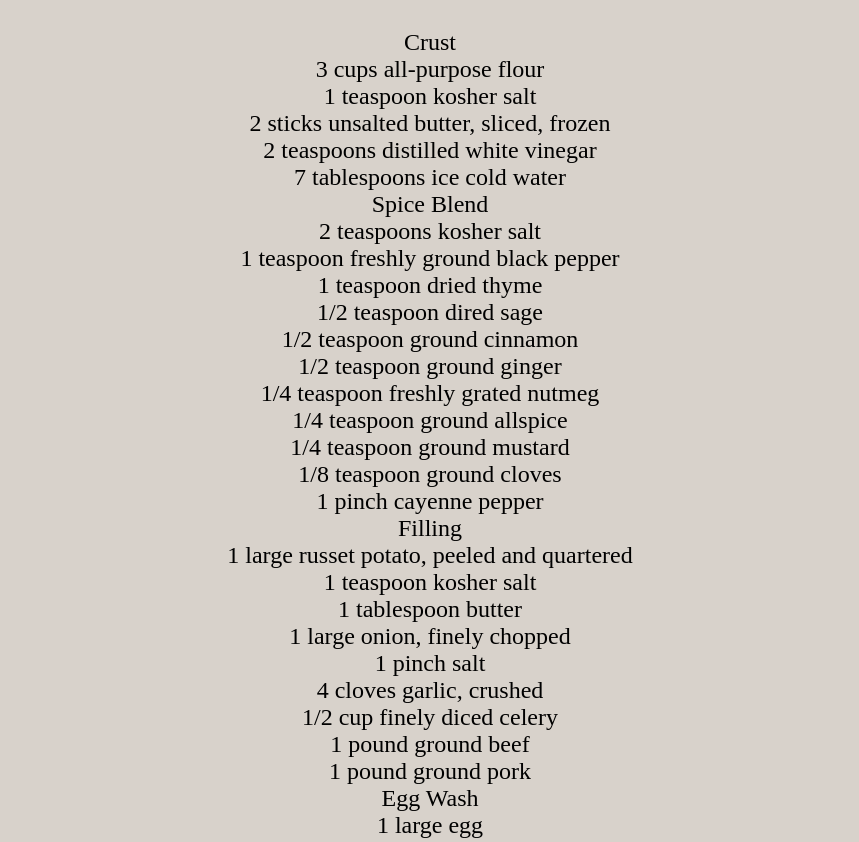
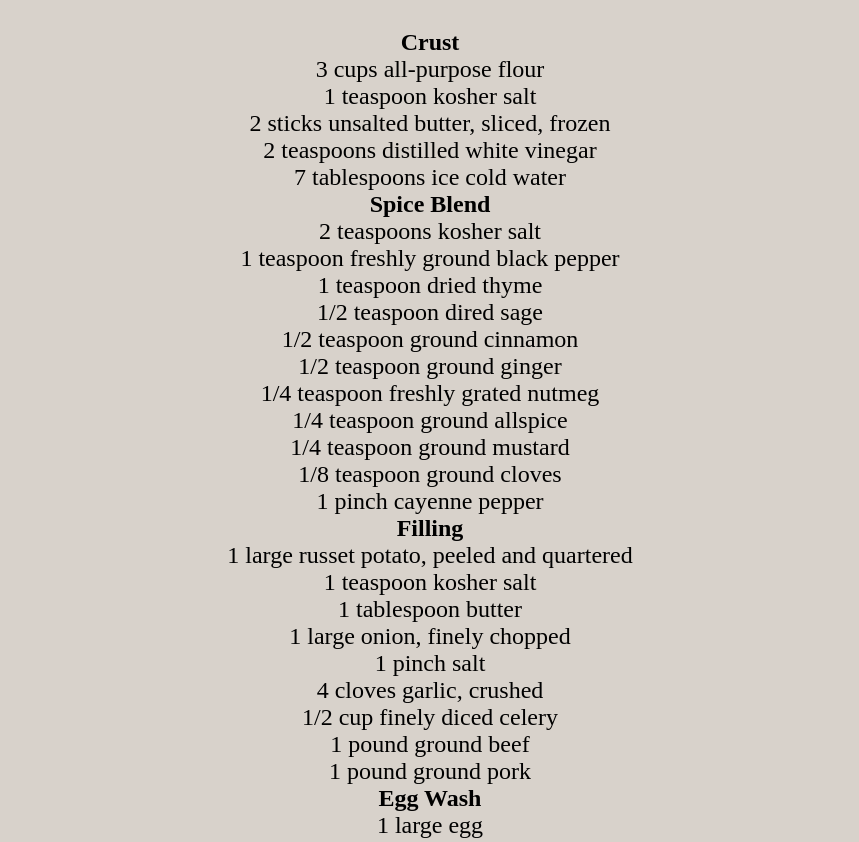
Before and after one commit to elijahdunbar/odin-recipes, a plain HTML site: page recipes/face-pie.html in a window 1280 px wide. Shown: the part 643-1485 px from the top of the page, without its empty margins (210-1069 px from the left). Drawn offline with Linux system fonts and the light colour scheme.

Commit message:
Edited face-pie.html

```diff
--- a/recipes/face-pie.html
+++ b/recipes/face-pie.html
@@ -23,7 +23,7 @@
     <div class="ingredients">
         <h2>Ingredients</h2>
         <ul>
-            <li>Crust</li>
+            <li><strong>Crust</strong></li>
             <ul>
                 <li>3 cups all-purpose flour</li>
                 <li>1 teaspoon kosher salt</li>
@@ -31,7 +31,7 @@
                 <li>2 teaspoons distilled white vinegar</li>
                 <li>7 tablespoons ice cold water</li>
             </ul>
-            <li>Spice Blend</li>
+            <li><strong>Spice Blend</strong></li>
             <ul>
                 <li>2 teaspoons kosher salt</li>
                 <li>1 teaspoon freshly ground black pepper</li>
@@ -45,7 +45,7 @@
                 <li>1/8 teaspoon ground cloves</li>
                 <li>1 pinch cayenne pepper</li>
             </ul>
-            <li>Filling</li>
+            <li><strong>Filling</strong></li>
             <ul>
                 <li>1 large russet potato, peeled and quartered</li>
                 <li>1 teaspoon kosher salt</li>
@@ -57,7 +57,7 @@
                 <li>1 pound ground beef</li>
                 <li>1 pound ground pork</li>
             </ul>
-            <li>Egg Wash</li>
+            <li><strong>Egg Wash</strong></li>
             <ul>
                 <li>1 large egg</li>
                 <li>1 tablespoon water</li>
```
